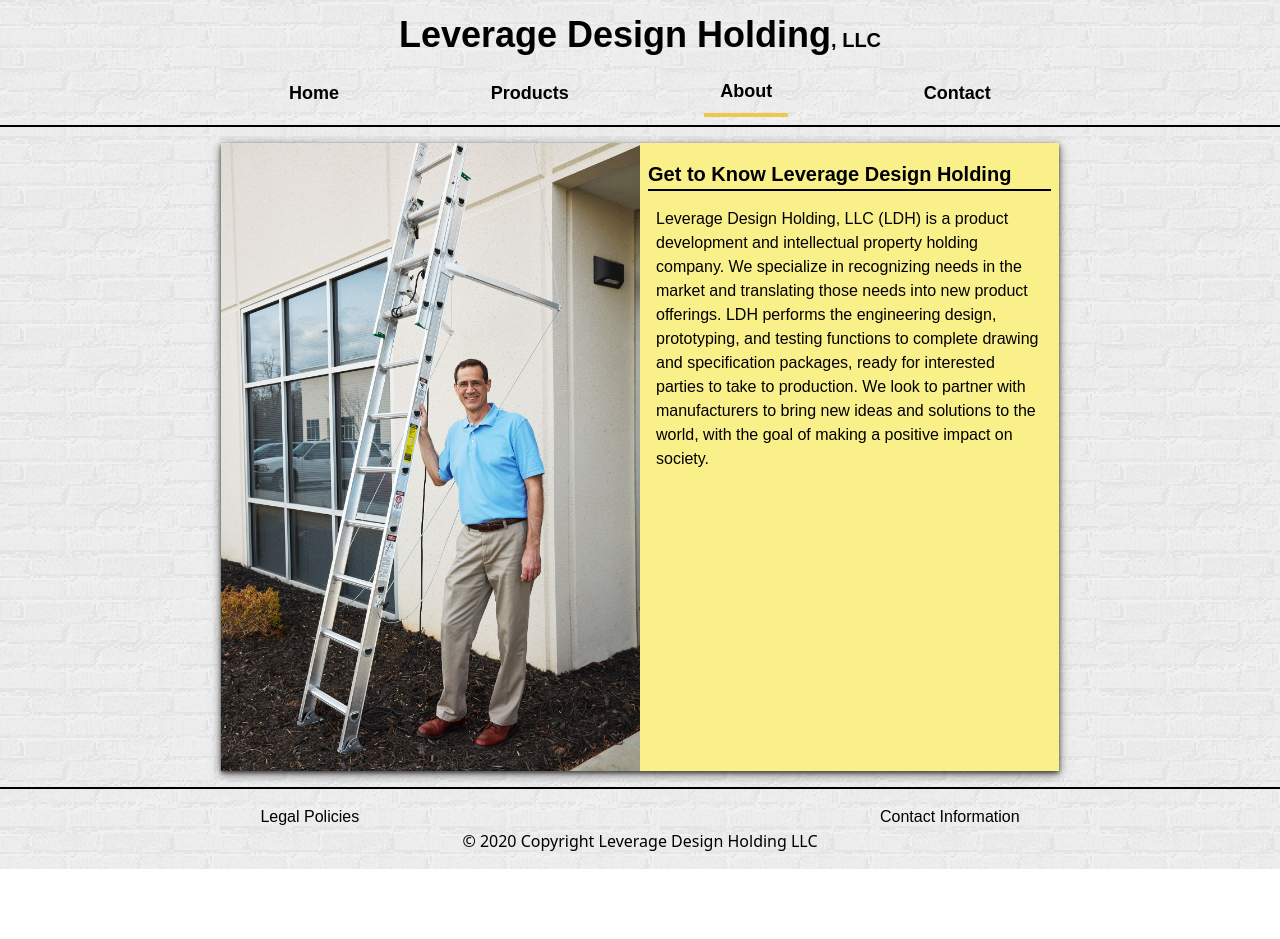
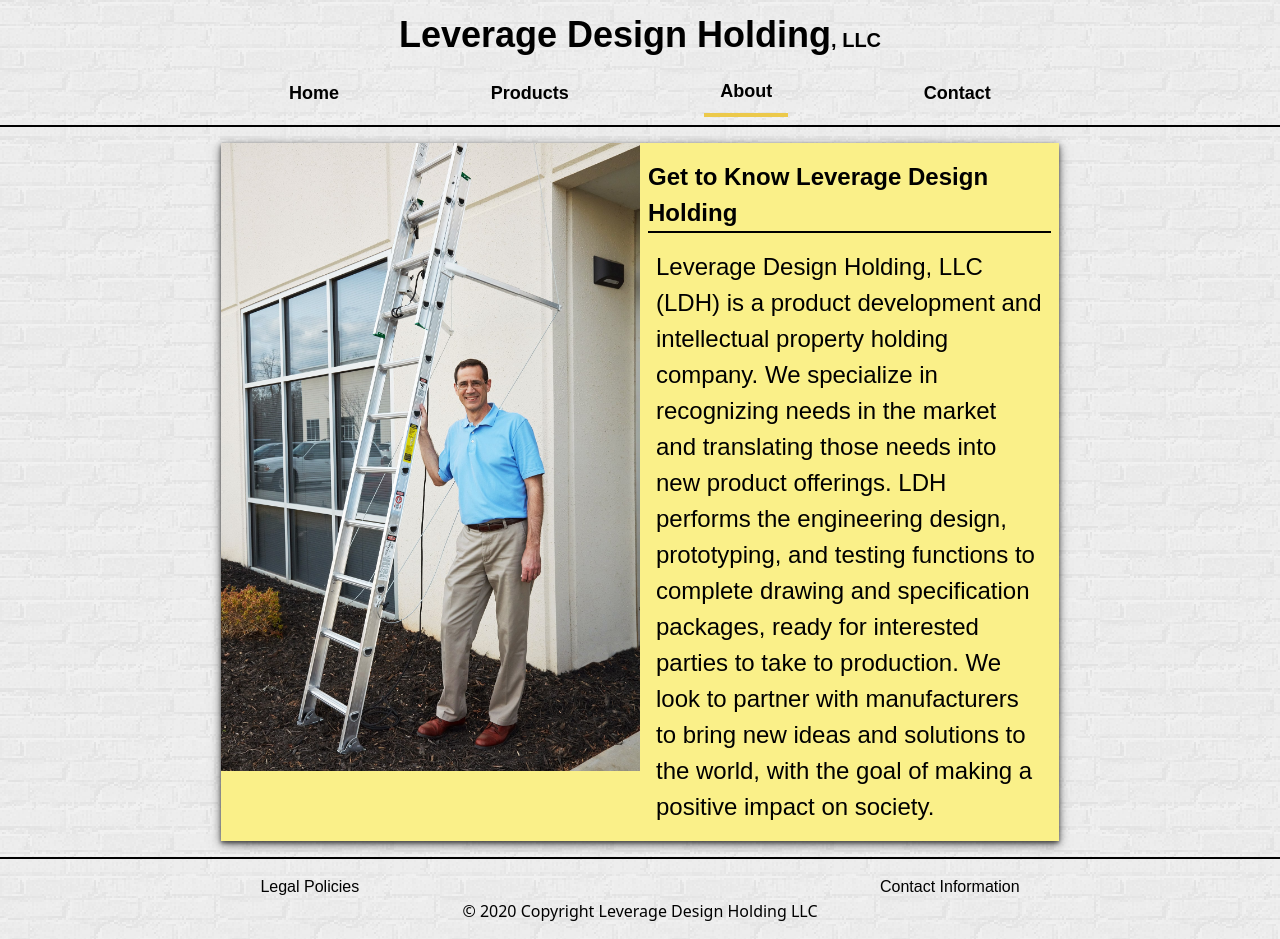
Before and after one commit to ccrum292/leverage_design_holding, a Next.js app: page /about in a window 1280 px wide. Before the commit the page ends 869 px from the top, so only its background shows below. Built offline with nearby package versions, Linux system fonts and the light colour scheme.

Commit message:
added a screen size for resizing text

```diff
--- a/pages/about/index.js
+++ b/pages/about/index.js
@@ -34,10 +34,10 @@
           <div className="shadowClass grid grid-col-1 sm:grid-cols-2 mx-2 bg-yellow-300">
             <img className="" src="/_MG_0403-min.jpg" alt="Dan Crum Standing Next to Stiff Arms"/>
             <div className="bg-yellow-300">
-              <h3 className="jost mx-2 mt-4 text-xl font-bold border-b-2 border-black">
+              <h3 className="jost mx-2 mt-4 text-xl font-bold border-b-2 border-black xl:text-2xl 2xl:text-3xl">
                 Get to Know Leverage Design Holding<span className="text-sm"></span>
               </h3>
-              <p className="jost m-4">
+              <p className="jost text-xl xl:text-2xl m-4">
               Leverage Design Holding, LLC (LDH) is a product development and intellectual property holding company.  We specialize in recognizing needs in the market and translating those needs into new product offerings.  LDH performs the engineering design, prototyping, and testing functions to complete drawing and specification packages, ready for interested parties to take to production. We look to partner with manufacturers to bring new ideas and solutions to the world, with the goal of making a positive impact on society.
               </p>
             </div>
--- a/tailwind.config.js
+++ b/tailwind.config.js
@@ -2,6 +2,9 @@
   purge: ['./components/**/*.{js,ts,jsx,tsx}', './pages/**/*.{js,ts,jsx,tsx}'],
   theme: {
     extend: {
+      screens: {
+        '2xl': '1920px'
+      },
       spacing:{
         '120':'30rem',
         '100':'25rem',
```
